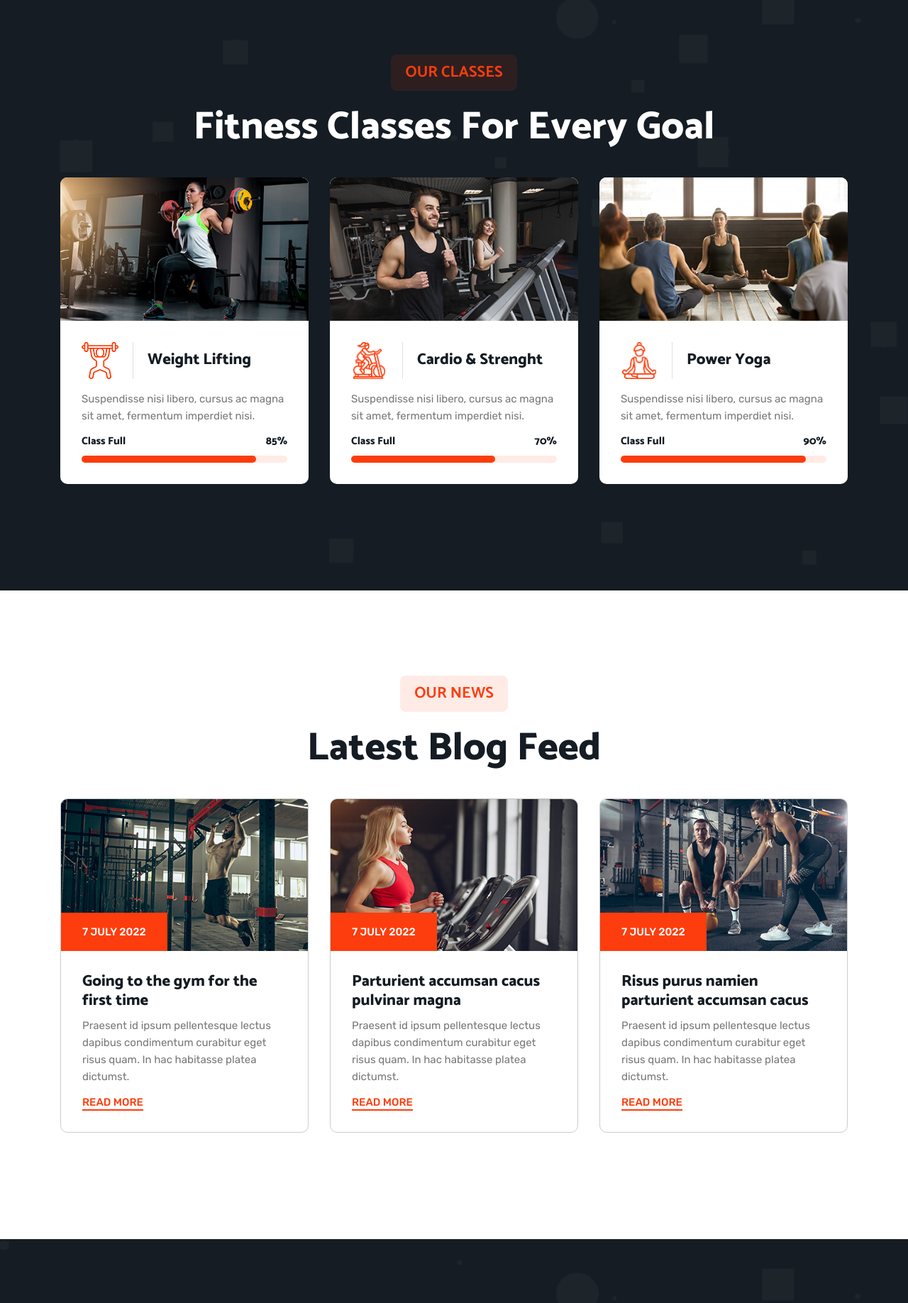
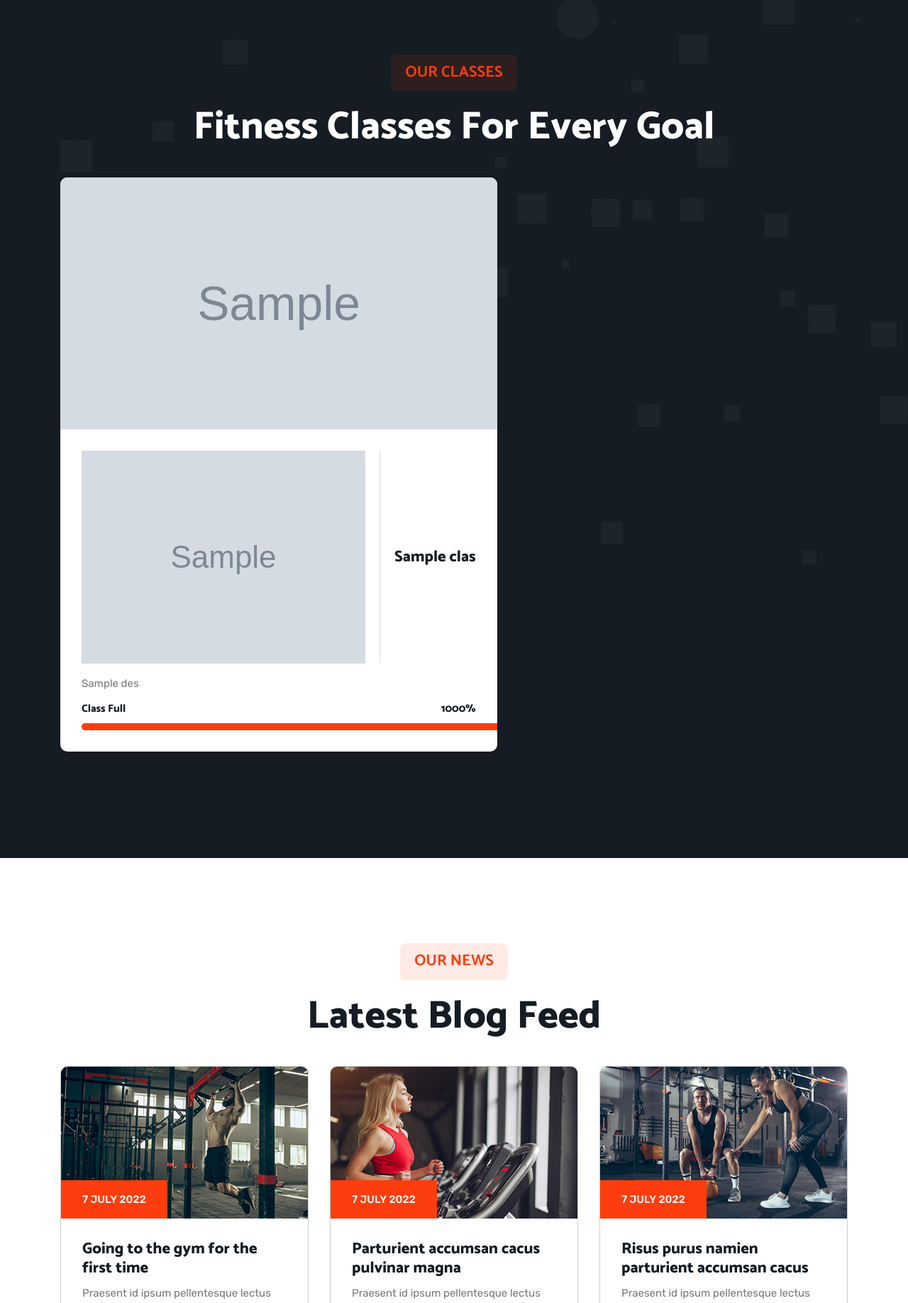
Before and after one commit to Ansh-1306/Fitness-Website, a Flask app: template templates/home.html in a window 1280 px wide. Shown: the part 2122-3958 px from the top of the page at 71% size. Run offline with Flask 3, Linux system fonts and the light colour scheme; the template is opened without the code that fills it: most values are stand-ins (such as "Sample title", 1, 10 or a date in 2020); grey boxes marked "Sample" are stand-in pictures.

Commit message:
xampp added

```diff
--- a/app.py
+++ b/app.py
@@ -1,11 +1,43 @@
 from flask import Flask, render_template
+import mysql.connector
+from models import Class
+
+
 
 app = Flask(__name__)
+
+connection = mysql.connector.connect(
+host="localhost",
+user="root",
+password="",
+database="fitness"
+)
+
+cursor = connection.cursor()
+
+def load_classes_from_db():
+    try:
+        cursor.execute("select * from classes")
+        list_classes=cursor.fetchall()
+        connection.commit()
+
+        classes=[]
+
+        for c in list_classes:
+            cl = Class(c[0],c[1],c[2],c[3],c[4],c[5],c[6])
+            classes.append(cl)
+
+        return classes
+    except mysql.connector.Error as e:
+        print(e)
+
 
 @app.route("/")
 @app.route("/home")
 def home_page():
-    return render_template('home.html')
+    classes = load_classes_from_db()
+
+    return render_template('home.html', classes = classes)
 
 
 @app.route("/login")
--- a/templates/home.html
+++ b/templates/home.html
@@ -1,12 +1,4 @@
 {% extends 'layout.html' %}
-
-
-{% block style %}
-<!--
-    - custom css link
--->
-<link rel="stylesheet" href="../static/css/style.css">
-{% endblock %}
 
 {% block body %}
 
--- a/templates/homeSections/about.html
+++ b/templates/homeSections/about.html
@@ -49,7 +49,7 @@
 
                 </div>
 
-                <a href="#" class="btn btn-primary">Explore More</a>
+                <a href="#class" class="btn btn-primary">Explore More</a>
 
             </div>
 
--- a/templates/homeSections/classes.html
+++ b/templates/homeSections/classes.html
@@ -8,27 +8,28 @@
 
         <ul class="class-list has-scrollbar">
 
+            {% for class in classes %}
             <li class="scrollbar-item">
                 <div class="class-card">
 
                     <figure class="card-banner img-holder" style="--width: 416; --height: 240;">
-                        <img src="../static/images/class-1.jpg" width="416" height="240" loading="lazy"
-                            alt="Weight Lifting" class="img-cover">
+                        <img src="{{ class.img }}" width="416" height="240" loading="lazy" alt="{{ class.name }}"
+                            class="img-cover">
                     </figure>
 
                     <div class="card-content">
 
                         <div class="title-wrapper">
-                            <img src="../static/images/class-icon-1.png" width="52" height="52" aria-hidden="true"
-                                alt="" class="title-icon">
+                            <img src="{{ class.icon }}" width="52" height="52" aria-hidden="true" alt=""
+                                class="title-icon">
 
                             <h3 class="h3">
-                                <a href="#" class="card-title">Weight Lifting</a>
+                                <a href="#" class="card-title">{{ class.name }}</a>
                             </h3>
                         </div>
 
                         <p class="card-text">
-                            Suspendisse nisi libero, cursus ac magna sit amet, fermentum imperdiet nisi.
+                            {{ class.des }}
                         </p>
 
                         <div class="card-progress">
@@ -36,11 +37,11 @@
                             <div class="progress-wrapper">
                                 <p class="progress-label">Class Full</p>
 
-                                <span class="progress-value">85%</span>
+                                <span class="progress-value">{{ (class.booked/class.total) * 100 }}%</span>
                             </div>
 
                             <div class="progress-bg">
-                                <div class="progress-bar" style="width: 85%"></div>
+                                <div class="progress-bar" style="width: {{ (class.booked/class.total) * 100 }}%"></div>
                             </div>
 
                         </div>
@@ -50,131 +51,7 @@
                 </div>
             </li>
 
-            <li class="scrollbar-item">
-                <div class="class-card">
-
-                    <figure class="card-banner img-holder" style="--width: 416; --height: 240;">
-                        <img src="../static/images/class-2.jpg" width="416" height="240" loading="lazy"
-                            alt="Cardio & Strenght" class="img-cover">
-                    </figure>
-
-                    <div class="card-content">
-
-                        <div class="title-wrapper">
-                            <img src="../static/images/class-icon-2.png" width="52" height="52" aria-hidden="true"
-                                alt="" class="title-icon">
-
-                            <h3 class="h3">
-                                <a href="#" class="card-title">Cardio & Strenght</a>
-                            </h3>
-                        </div>
-
-                        <p class="card-text">
-                            Suspendisse nisi libero, cursus ac magna sit amet, fermentum imperdiet nisi.
-                        </p>
-
-                        <div class="card-progress">
-
-                            <div class="progress-wrapper">
-                                <p class="progress-label">Class Full</p>
-
-                                <span class="progress-value">70%</span>
-                            </div>
-
-                            <div class="progress-bg">
-                                <div class="progress-bar" style="width: 70%"></div>
-                            </div>
-
-                        </div>
-
-                    </div>
-
-                </div>
-            </li>
-
-            <li class="scrollbar-item">
-                <div class="class-card">
-
-                    <figure class="card-banner img-holder" style="--width: 416; --height: 240;">
-                        <img src="../static/images/class-3.jpg" width="416" height="240" loading="lazy" alt="Power Yoga"
-                            class="img-cover">
-                    </figure>
-
-                    <div class="card-content">
-
-                        <div class="title-wrapper">
-                            <img src="../static/images/class-icon-3.png" width="52" height="52" aria-hidden="true"
-                                alt="" class="title-icon">
-
-                            <h3 class="h3">
-                                <a href="#" class="card-title">Power Yoga</a>
-                            </h3>
-                        </div>
-
-                        <p class="card-text">
-                            Suspendisse nisi libero, cursus ac magna sit amet, fermentum imperdiet nisi.
-                        </p>
-
-                        <div class="card-progress">
-
-                            <div class="progress-wrapper">
-                                <p class="progress-label">Class Full</p>
-
-                                <span class="progress-value">90%</span>
-                            </div>
-
-                            <div class="progress-bg">
-                                <div class="progress-bar" style="width: 90%"></div>
-                            </div>
-
-                        </div>
-
-                    </div>
-
-                </div>
-            </li>
-
-            <li class="scrollbar-item">
-                <div class="class-card">
-
-                    <figure class="card-banner img-holder" style="--width: 416; --height: 240;">
-                        <img src="../static/images/class-4.jpg" width="416" height="240" loading="lazy"
-                            alt="The Fitness Pack" class="img-cover">
-                    </figure>
-
-                    <div class="card-content">
-
-                        <div class="title-wrapper">
-                            <img src="../static/images/class-icon-4.png" width="52" height="52" aria-hidden="true"
-                                alt="" class="title-icon">
-
-                            <h3 class="h3">
-                                <a href="#" class="card-title">The Fitness Pack</a>
-                            </h3>
-                        </div>
-
-                        <p class="card-text">
-                            Suspendisse nisi libero, cursus ac magna sit amet, fermentum imperdiet nisi.
-                        </p>
-
-                        <div class="card-progress">
-
-                            <div class="progress-wrapper">
-                                <p class="progress-label">Class Full</p>
-
-                                <span class="progress-value">60%</span>
-                            </div>
-
-                            <div class="progress-bg">
-                                <div class="progress-bar" style="width: 60%"></div>
-                            </div>
-
-                        </div>
-
-                    </div>
-
-                </div>
-            </li>
+            {% endfor %}
 
         </ul>
 
--- a/templates/layout.html
+++ b/templates/layout.html
@@ -7,13 +7,18 @@
   <meta name="viewport" content="width=device-width, initial-scale=1.0">
   <title>Fitlife</title>
 
+
+
   <!--
     - favicon
   -->
   <link rel="shortcut icon" href="../static/favicon.svg" type="image/svg+xml">
 
-    {% block style %}
-    {% endblock %}
+  <!--
+        - custom css link
+    -->
+  <link rel="stylesheet" href="../static/css/style.css">
+
 
   <!--
     - google font link
```
Also changed, not shown: models.py (added, +9 -0 lines), templates/login.html (+21 -45 lines). Lines whose indentation alone changed are shown as unchanged.
